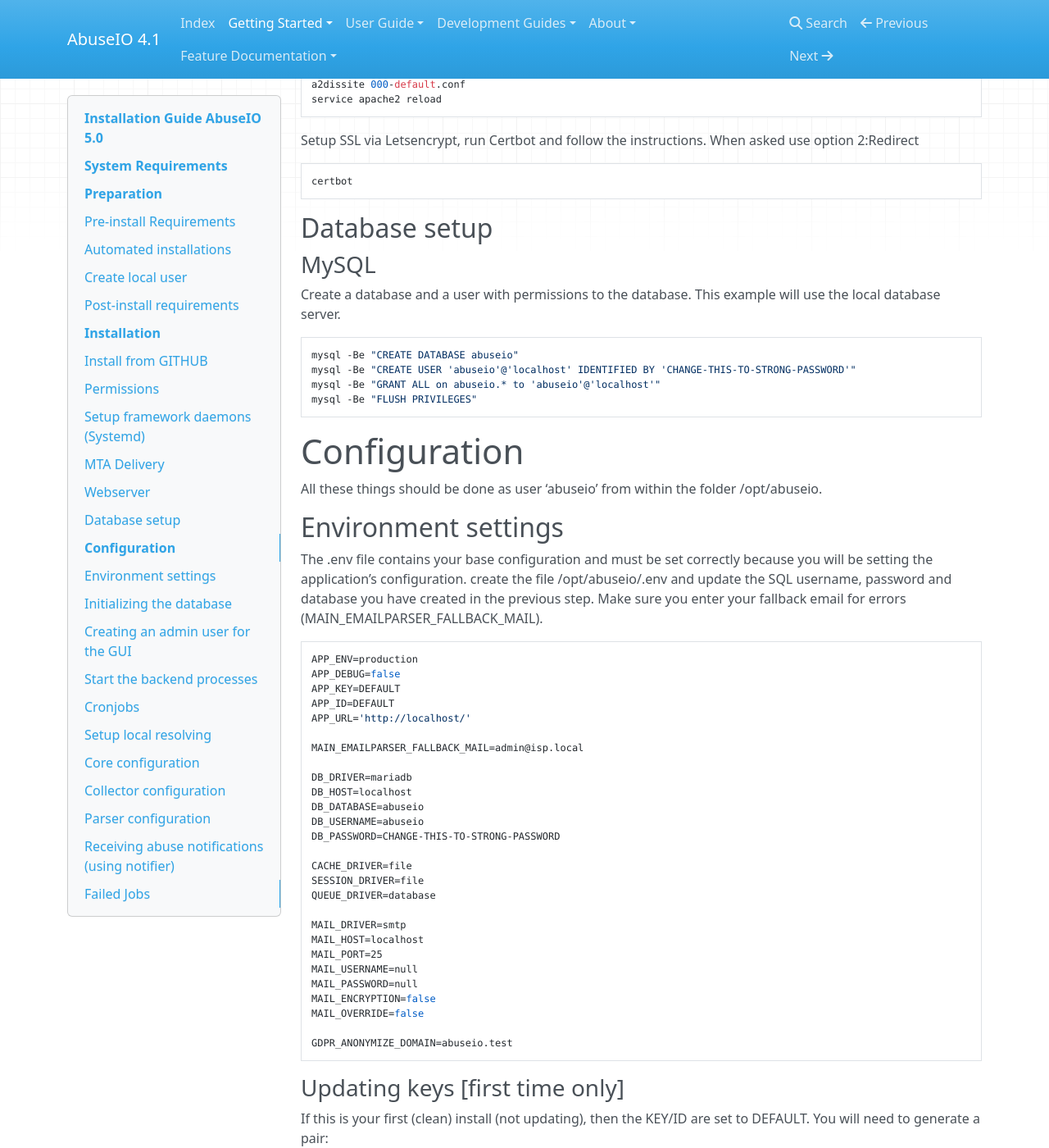
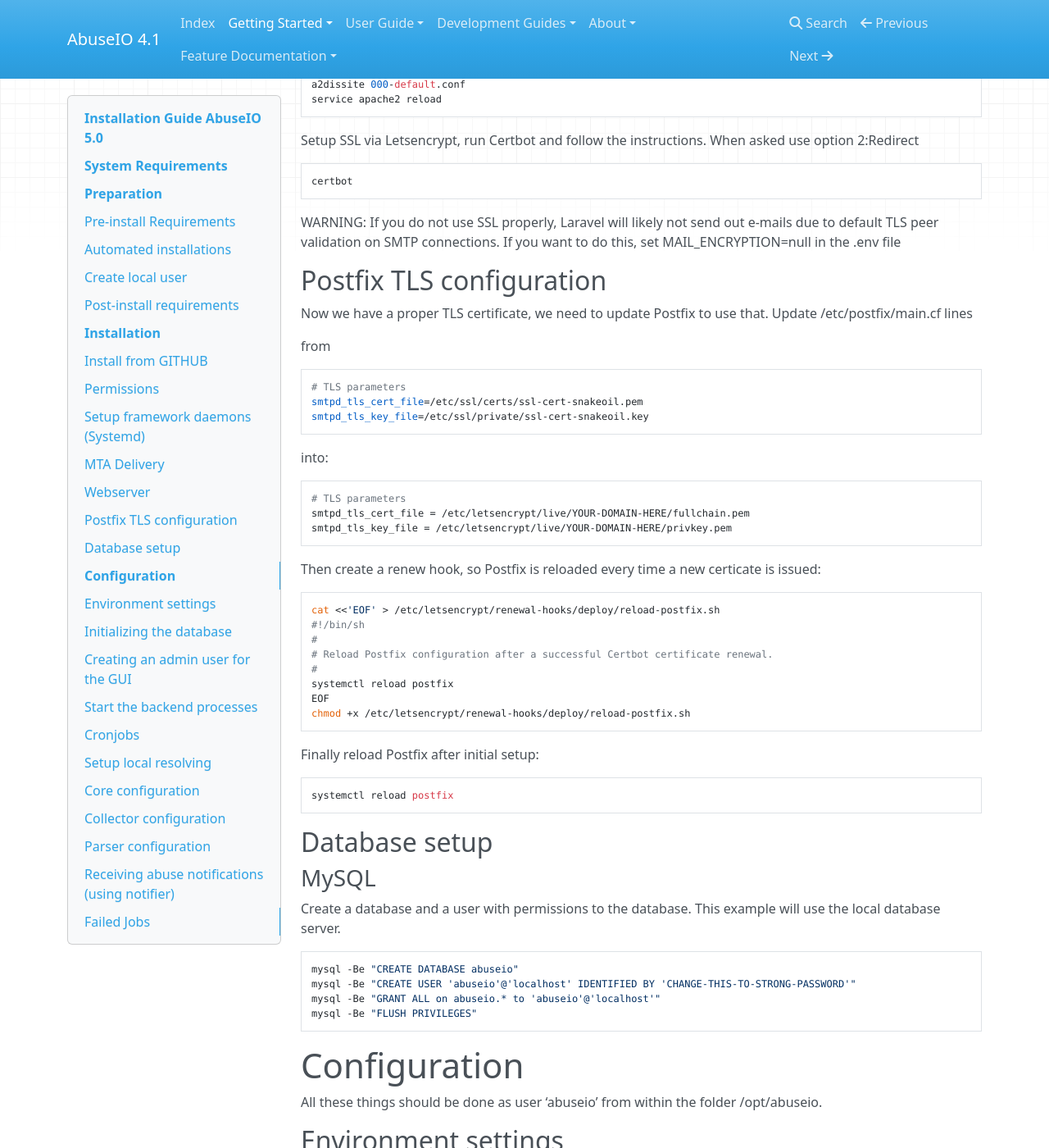
Before and after one commit to AbuseIO/abuseio-docs, an MkDocs documentation site: the page built from docs/installation.md, in a window 1280 px wide and 1400 px high, scrolled down 5875 px. Shown: the whole window at 82% size. Built offline with MkDocs 1.6.1, drawn with Linux system fonts in a browser that asks for light colours; nearby versions of some CDN libraries; old or Windows-style settings are respelled for this version of MkDocs; some of the changed text lies outside the part shown.

Commit message:
Update installation.md

````diff
--- a/docs/installation.md
+++ b/docs/installation.md
@@ -282,6 +282,46 @@ Setup SSL via Letsencrypt, run Certbot and follow the instructions. When asked u
 certbot
 ```
 
+WARNING: If you do not use SSL properly, Laravel will likely not send out e-mails due to default TLS peer validation on SMTP connections.
+If you want to do this, set MAIL_ENCRYPTION=null in the .env file
+
+## Postfix TLS configuration
+
+Now we have a proper TLS certificate, we need to update Postfix to use that. Update /etc/postfix/main.cf lines
+
+from
+```
+# TLS parameters
+smtpd_tls_cert_file=/etc/ssl/certs/ssl-cert-snakeoil.pem
+smtpd_tls_key_file=/etc/ssl/private/ssl-cert-snakeoil.key
+```
+
+into:
+```
+# TLS parameters
+smtpd_tls_cert_file = /etc/letsencrypt/live/YOUR-DOMAIN-HERE/fullchain.pem
+smtpd_tls_key_file = /etc/letsencrypt/live/YOUR-DOMAIN-HERE/privkey.pem
+```
+
+Then create a renew hook, so Postfix is reloaded every time a new certicate is issued:
+
+```
+cat <<'EOF' > /etc/letsencrypt/renewal-hooks/deploy/reload-postfix.sh
+#!/bin/sh
+#
+# Reload Postfix configuration after a successful Certbot certificate renewal.
+#
+systemctl reload postfix
+EOF
+chmod +x /etc/letsencrypt/renewal-hooks/deploy/reload-postfix.sh
+```
+
+Finally reload Postfix after initial setup:
+
+```
+systemctl reload postfix
+```
+
 ## Database setup
 
 ### MySQL
@@ -326,8 +366,8 @@ MAIL_HOST=localhost
 MAIL_PORT=25
 MAIL_USERNAME=null
 MAIL_PASSWORD=null
-MAIL_ENCRYPTION=false
-MAIL_OVERRIDE=false
+MAIL_ENCRYPTION=null
+MAIL_OVERRIDE=null
 
 GDPR_ANONYMIZE_DOMAIN=abuseio.test
 ```
@@ -391,14 +431,10 @@ Start the framework daemons, after databases have been initialised:
 
 ```bash
 systemctl daemon-reload
-systemctl enable abuseio_queue_collector
-systemctl enable abuseio_queue_email_incoming
-systemctl enable abuseio_queue_email_outgoing
-systemctl enable abuseio_queue_delegation
-systemctl start abuseio_queue_collector
-systemctl start abuseio_queue_email_incoming
-systemctl start abuseio_queue_email_outgoing
-systemctl start abuseio_queue_delegation
+systemctl restart abuseio_queue_collector
+systemctl restart abuseio_queue_email_incoming
+systemctl restart abuseio_queue_email_outgoing
+systemctl restart abuseio_queue_delegation
 systemctl status abuseio_queue*.service
 ```
 
````
